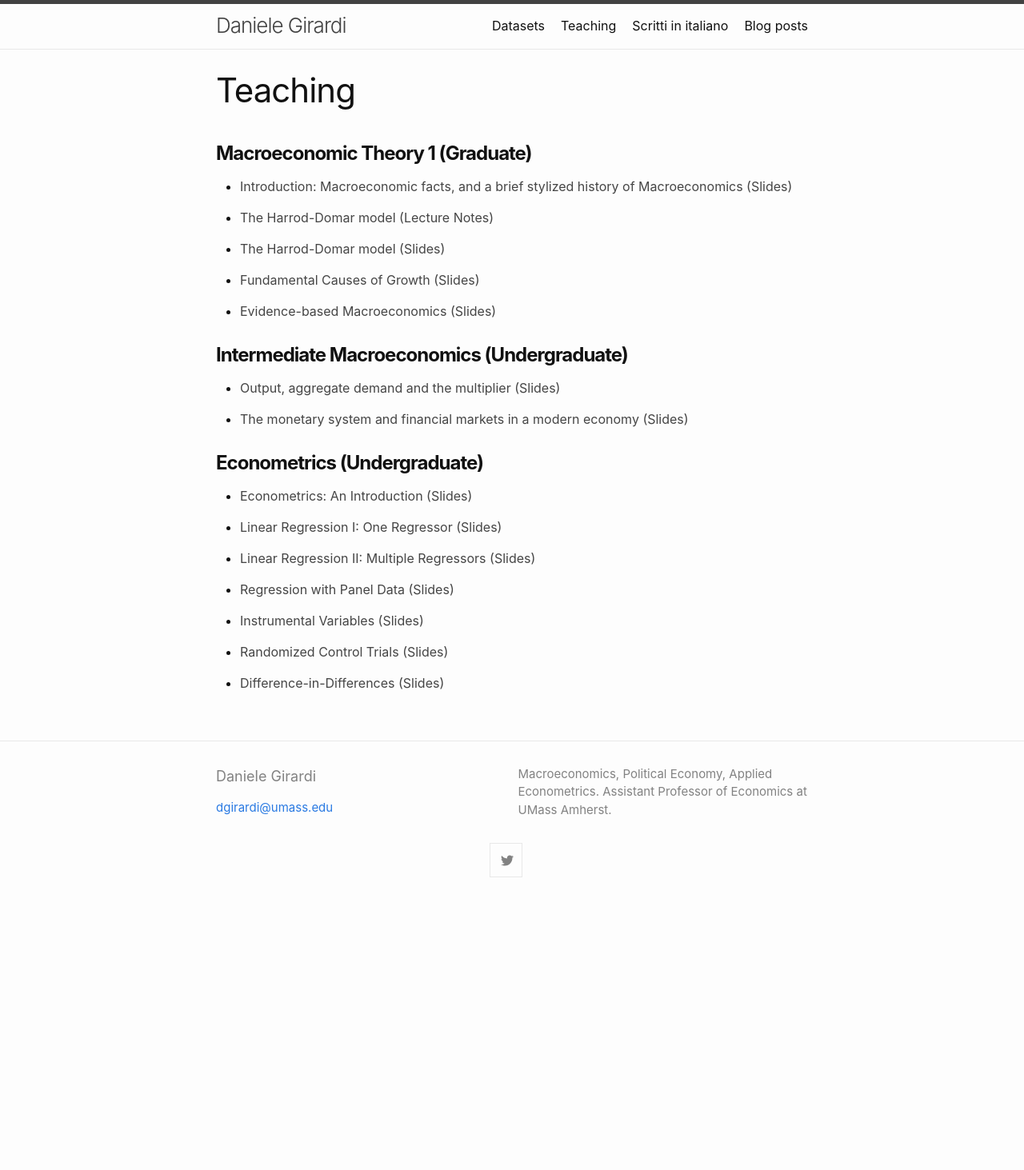
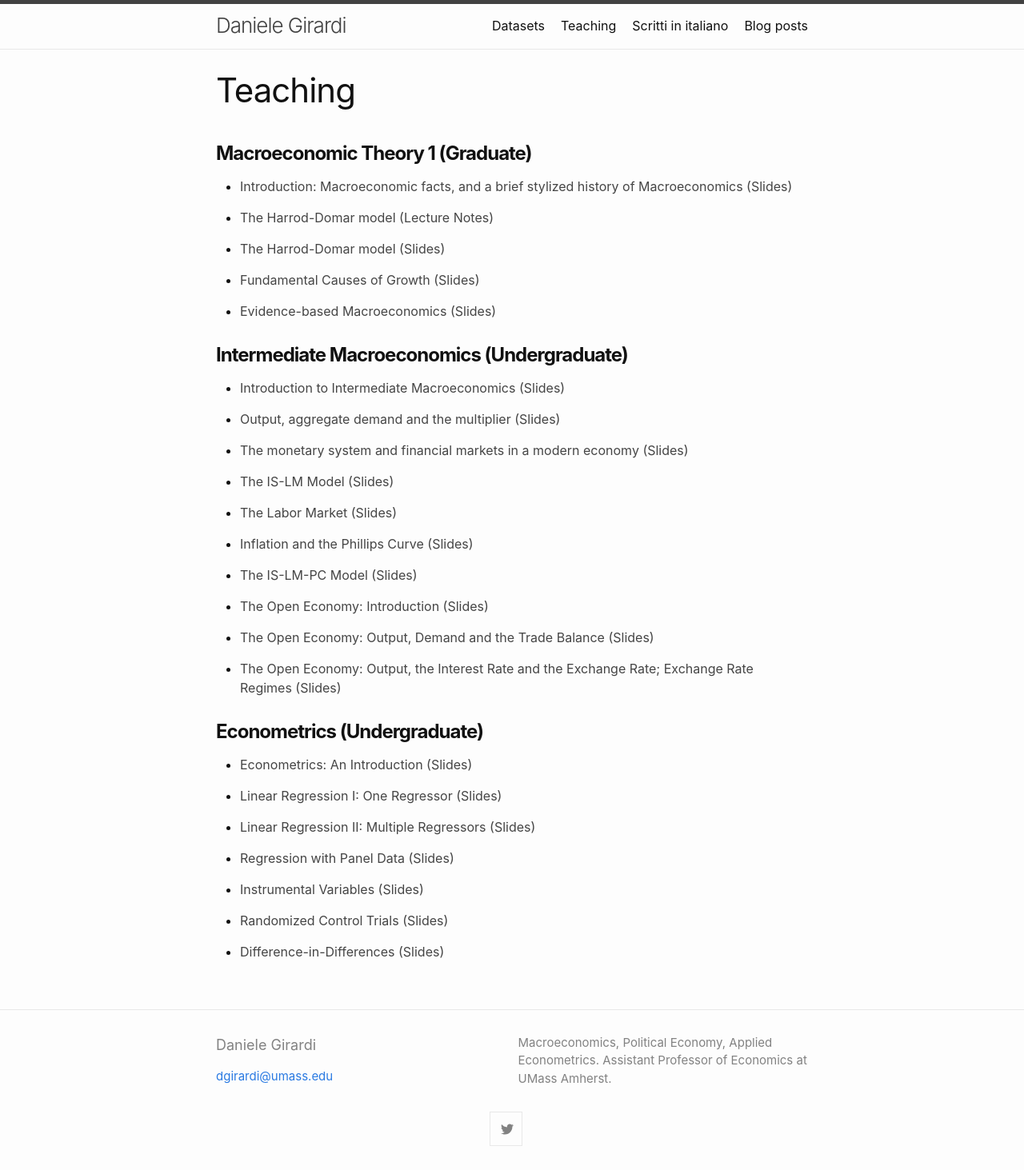
Before and after one commit to danielegirardi/danielegirardi.github.io, a Jekyll site: the page built from teaching.md, in a window 1280 px wide. Shown: the whole page at 80% size. Built offline with Jekyll 4.4.1, drawn with Linux system fonts in a browser that asks for light colours; before the commit the page ends 1127 px from its top, so only the background shows below that.

Commit message:
Update teaching.md

```diff
--- a/teaching.md
+++ b/teaching.md
@@ -31,11 +31,43 @@ Macroeconomic Theory 1 (Graduate)</strong></h1>
 Intermediate Macroeconomics (Undergraduate)</strong></h1>
 
 <ul style="list-style-type: disc;">
+ 	<li><a style="color: #454545;" href="https://danielegirardi.github.io/posts/documents/ECON204_FA2022_first_class.pdf" target="_blank" rel="noopener">Introduction to Intermediate Macroeconomics (Slides) </a><br/></li>
+</ul>
+
+<ul style="list-style-type: disc;">
  	<li><a style="color: #454545;" href="https://danielegirardi.github.io/posts/documents/ECON204_FA2022_Sec2.pdf" target="_blank" rel="noopener">Output, aggregate demand and the multiplier (Slides) </a><br/></li>
 </ul>
 
 <ul style="list-style-type: disc;">
- 	<li><a style="color: #454545;" href="https://danielegirardi.github.io/posts/documents/ECON204_FA2019_Monetary_System_Slides.pdf" target="_blank" rel="noopener">The monetary system and financial markets in a modern economy (Slides) </a><br/></li>
+ 	<li><a style="color: #454545;" href="https://danielegirardi.github.io/posts/documents/ECON204_FA2022_Sec3.pdf" target="_blank" rel="noopener">The monetary system and financial markets in a modern economy (Slides) </a><br/></li>
+</ul>
+
+<ul style="list-style-type: disc;">
+ 	<li><a style="color: #454545;" href="https://danielegirardi.github.io/posts/documents/ECON204_FA2022_Sec4.pdf" target="_blank" rel="noopener">The IS-LM Model (Slides) </a><br/></li>
+</ul>
+
+<ul style="list-style-type: disc;">
+ 	<li><a style="color: #454545;" href="https://danielegirardi.github.io/posts/documents/ECON204_FA2022_Sec5.pdf" target="_blank" rel="noopener">The Labor Market (Slides) </a><br/></li>
+</ul>
+
+<ul style="list-style-type: disc;">
+ 	<li><a style="color: #454545;" href="https://danielegirardi.github.io/posts/documents/ECON204_FA2022_Sec6.pdf" target="_blank" rel="noopener">Inflation and the Phillips Curve (Slides) </a><br/></li>
+</ul>
+
+<ul style="list-style-type: disc;">
+ 	<li><a style="color: #454545;" href="https://danielegirardi.github.io/posts/documents/ECON204_FA2022_Sec7.pdf" target="_blank" rel="noopener">The IS-LM-PC Model (Slides) </a><br/></li>
+</ul>
+
+<ul style="list-style-type: disc;">
+ 	<li><a style="color: #454545;" href="https://danielegirardi.github.io/posts/documents/ECON204_FA2022_Sec8.pdf" target="_blank" rel="noopener">The Open Economy: Introduction (Slides) </a><br/></li>
+</ul>
+
+<ul style="list-style-type: disc;">
+ 	<li><a style="color: #454545;" href="https://danielegirardi.github.io/posts/documents/ECON204_FA2022_Sec9.pdf" target="_blank" rel="noopener">The Open Economy: Output, Demand and the Trade Balance (Slides) </a><br/></li>
+</ul>
+
+<ul style="list-style-type: disc;">
+ 	<li><a style="color: #454545;" href="https://danielegirardi.github.io/posts/documents/ECON204_FA2022_Sec10.pdf" target="_blank" rel="noopener">The Open Economy: Output, the Interest Rate and the Exchange Rate; Exchange Rate Regimes (Slides) </a><br/></li>
 </ul>
 
 <h1><strong style="font-size: 1.5rem;">
```
